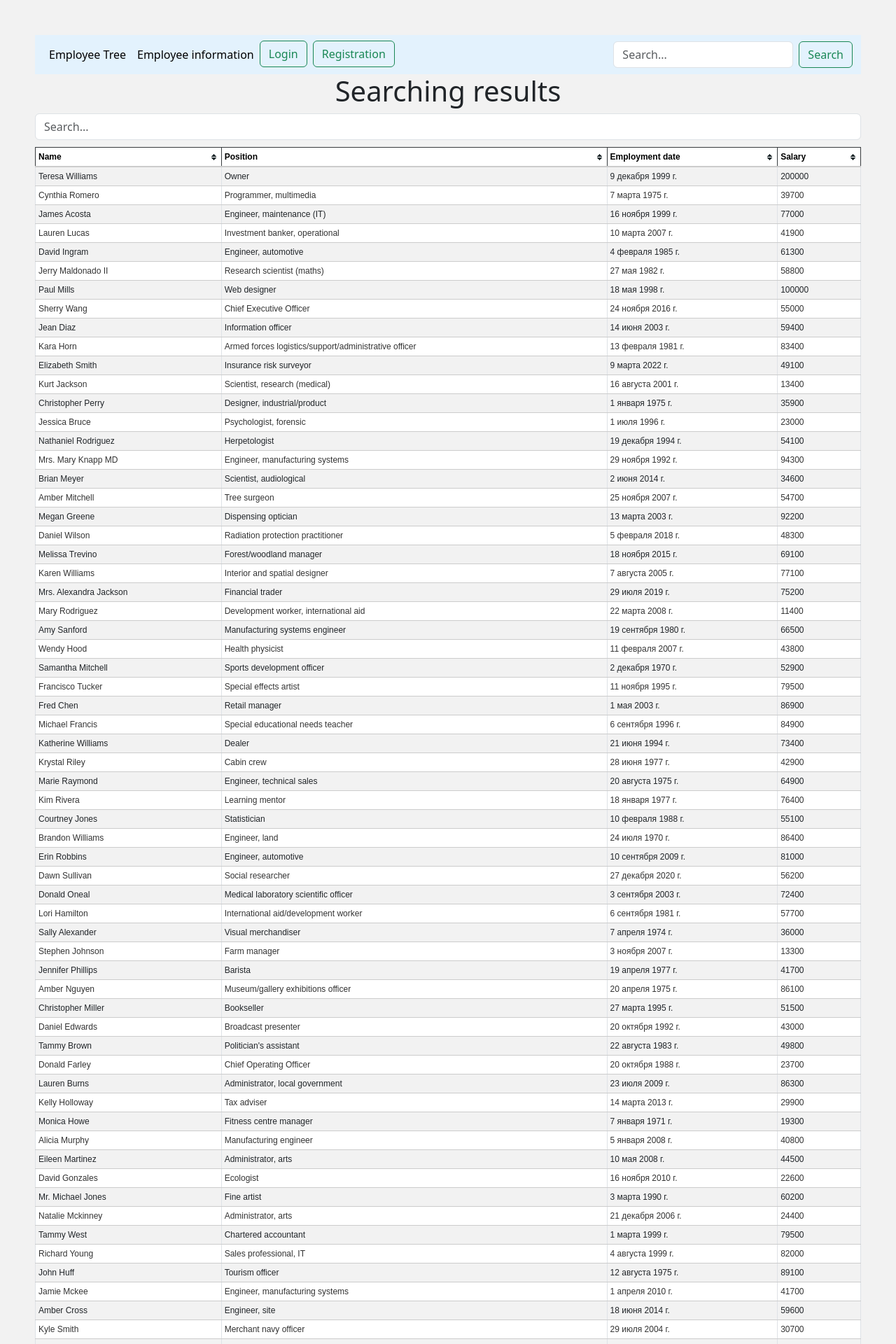
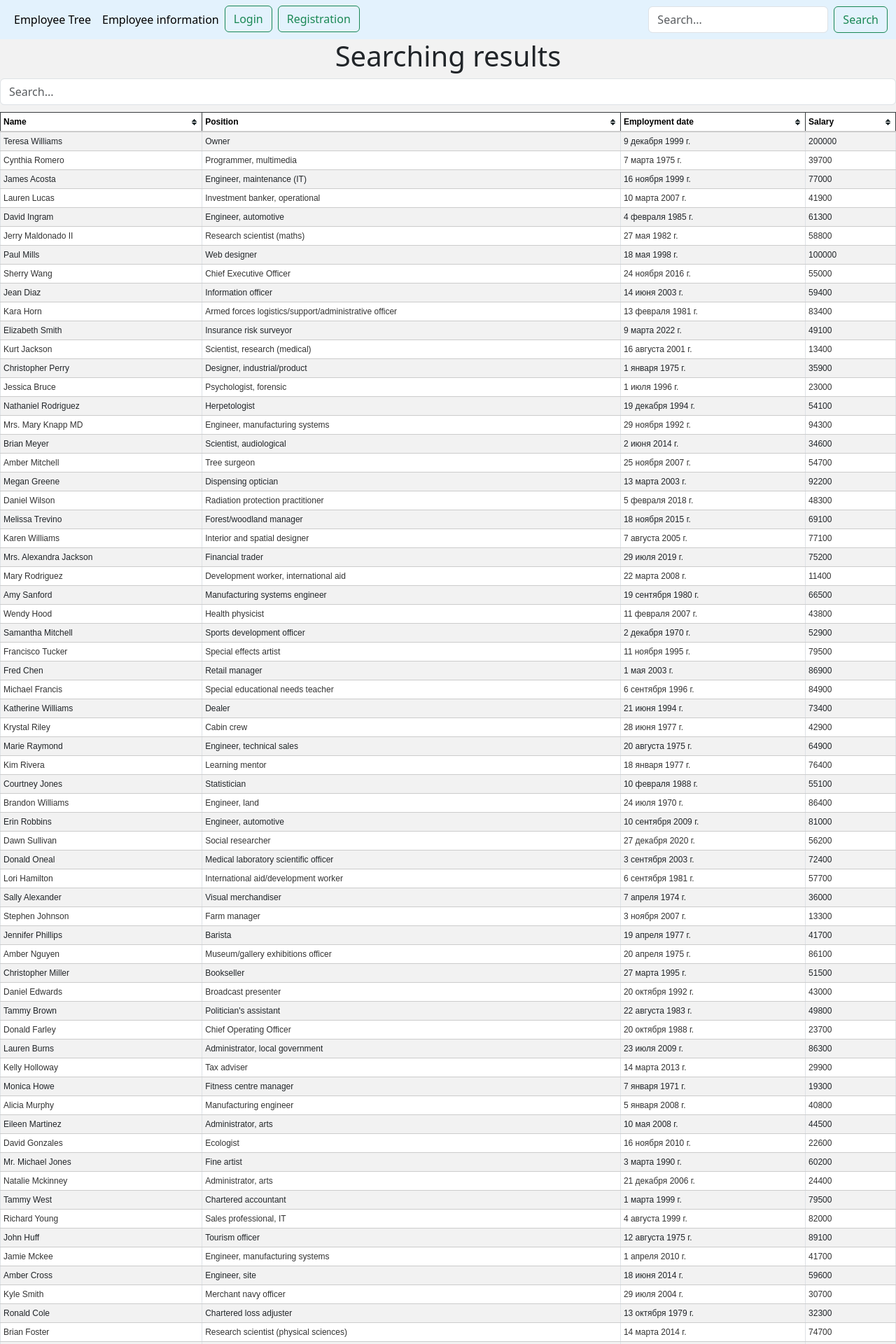
Before and after one commit to sergey-karavanets/test_project, a Django app: page /search/ in a window 1280 px wide. Shown: the top 1920 px of the page at 70% size. Run offline with Django 4.2, Linux system fonts and the light colour scheme; data comes from the database, SQL or seed files in the repository; some libraries are stand-ins or nearby versions.

Commit message:
delete css style for 'html'

```diff
--- a/abz_agency/database/static/database/css/style.css
+++ b/abz_agency/database/static/database/css/style.css
@@ -4,10 +4,6 @@ body {
 
 h1 {
     text-align: center;
-}
-
-html {
-    margin: 50px;
 }
 
 .tr-text {
```
